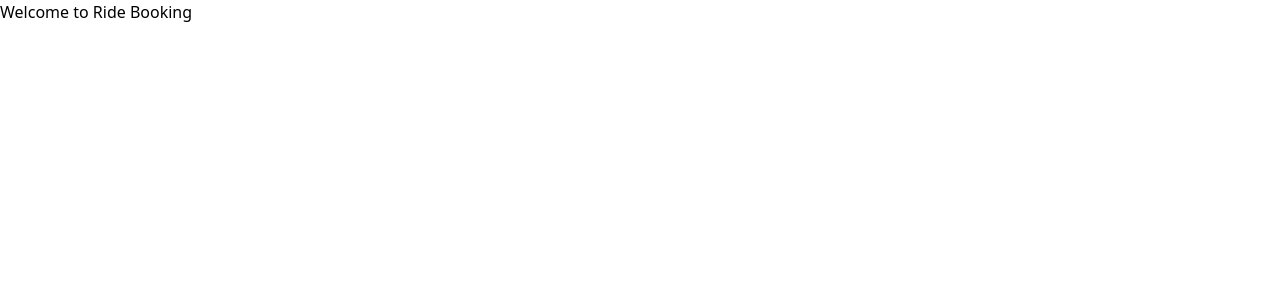
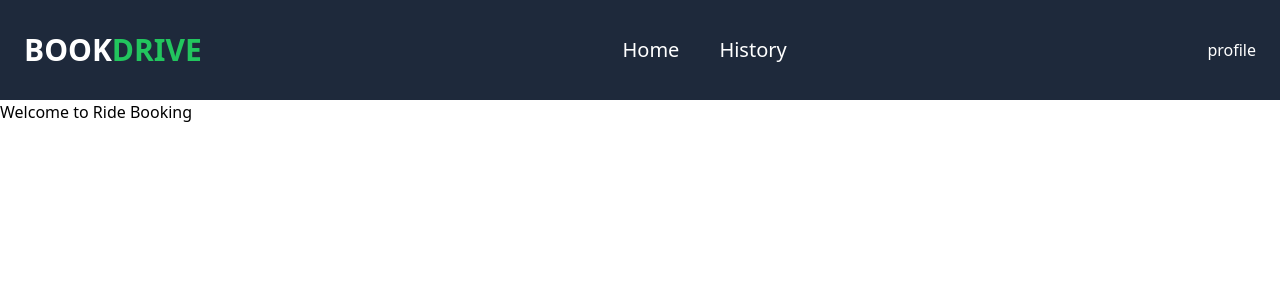
Before and after one commit to JAmalMichael/ride-booking-dashboard, a React (Vite) app: page / in a window 1280 px wide. Shown: the top 300 px of the page. Built offline with nearby package versions, Linux system fonts and the light colour scheme.

Commit message:
Navbar component

```diff
--- /dev/null
+++ b/src/components/Navbar.tsx
@@ -0,0 +1,22 @@
+
+const Navbar = () => {
+  return (
+    <div className="px-6 flex justify-between items-center bg-slate-800 text-white w-full h-[100px]">
+        <div>
+            <h1 className="font-bold text-3xl">BOOK<span className="text-green-500 ">DRIVE</span></h1>
+        </div>
+        <div>
+            <ul className="flex justify-center items-center text-xl">
+                <li className="mr-10">
+                    <a href="/">Home</a></li>
+                <li> <a href="/">History</a></li>
+            </ul>
+        </div>
+        <div>
+            <h2>profile</h2>
+        </div>
+    </div>
+  )
+}
+
+export default Navbar
--- a/src/pages/Home.tsx
+++ b/src/pages/Home.tsx
@@ -1,5 +1,6 @@
 import { useEffect, useState } from "react"
 import Loader from "../components/Loader" //custom loader
+import Navbar from "../components/Navbar";
 
 
 
@@ -23,6 +24,7 @@ const Home = () => {
         :
         (
             <div className="home">
+                <Navbar />
                 <h1>Welcome to Ride Booking</h1>
             </div>
         )}
```
